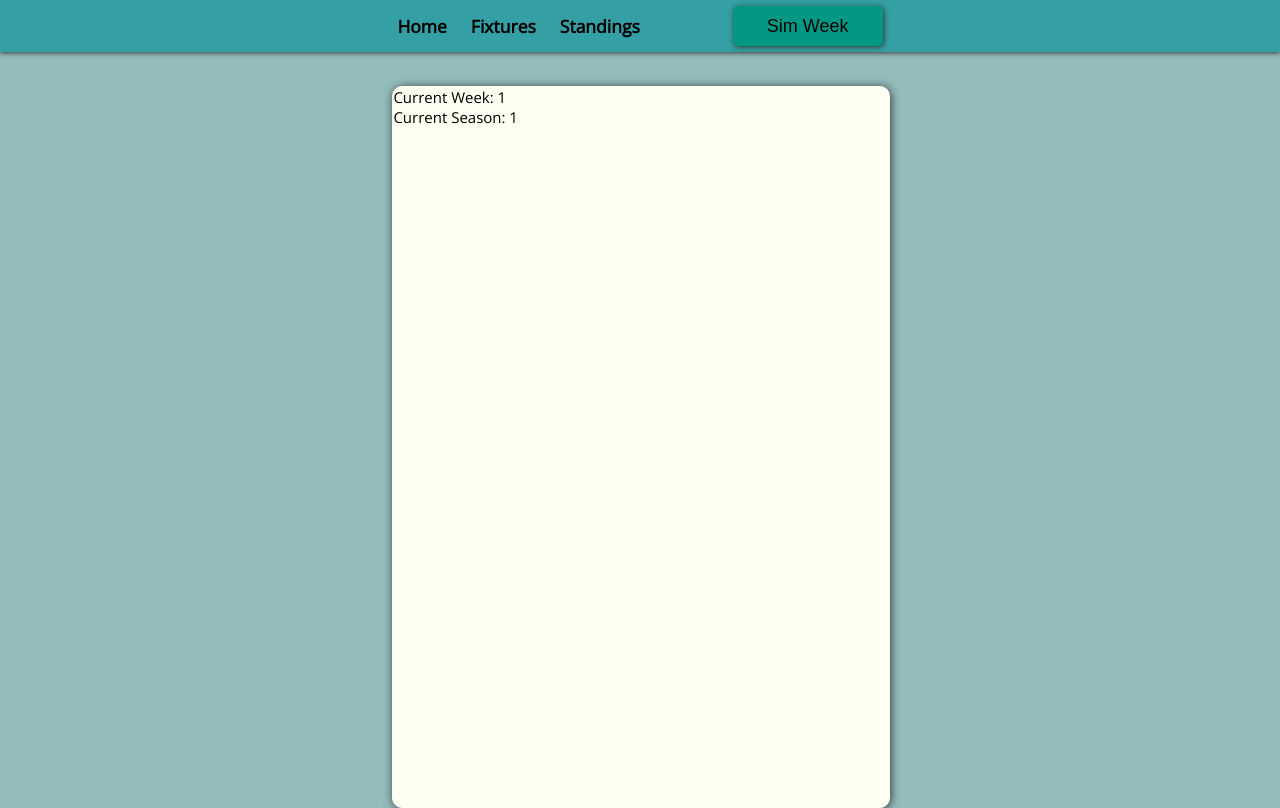
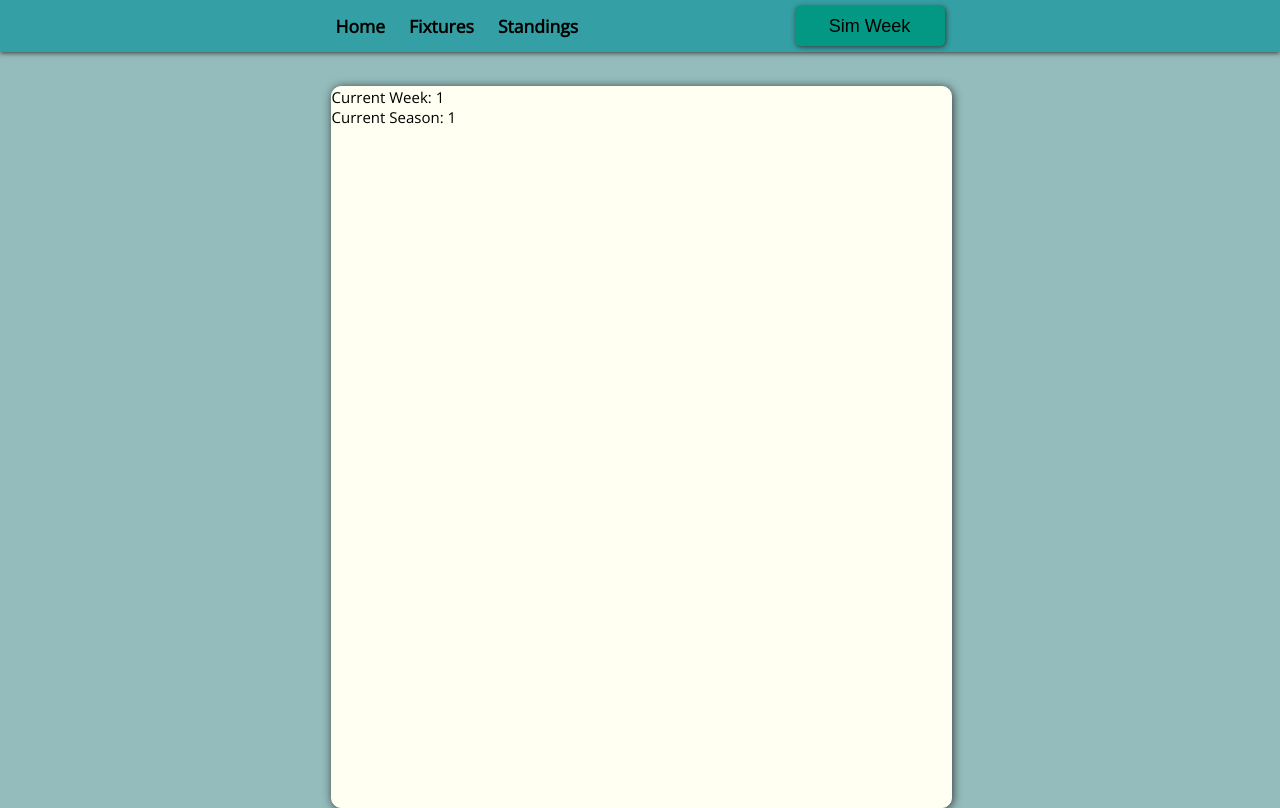
Before and after one commit to ryanfarrell362/Soccer-Simulator, a website: page index.html in a window 1280 px wide. Drawn offline with nearby package versions, Linux system fonts and the light colour scheme.

Commit message:
Small changes

```diff
--- a/styles/style.css
+++ b/styles/style.css
@@ -22,14 +22,14 @@ body {
 .header {
     text-align: left;
     width: 40%;
-    margin-left: 30%;
+    margin-left: 25%;
     margin-top: 3px;
     padding-left: 5px;
     padding-top: 10px;
 }
 
 .simweek {
-    padding-right: 30%;
+    padding-right: 25%;
 }
 
 .title {
@@ -37,14 +37,15 @@ body {
     size: 18px;
     color: black;
     padding: 0 20px 5px 0;
+    cursor: pointer;
 }
 
 .box {
     background-color: #fffff2;
     border: 1px solid #fffff2;
-    width: 40%;
+    width: 50%;
     height: 90vh;
-    margin-left: 30%;
+    margin-left: 25%;
     margin-top: 40px;
     border-radius: 10px;
     box-shadow: 1px 1px 10px #363837;
```
